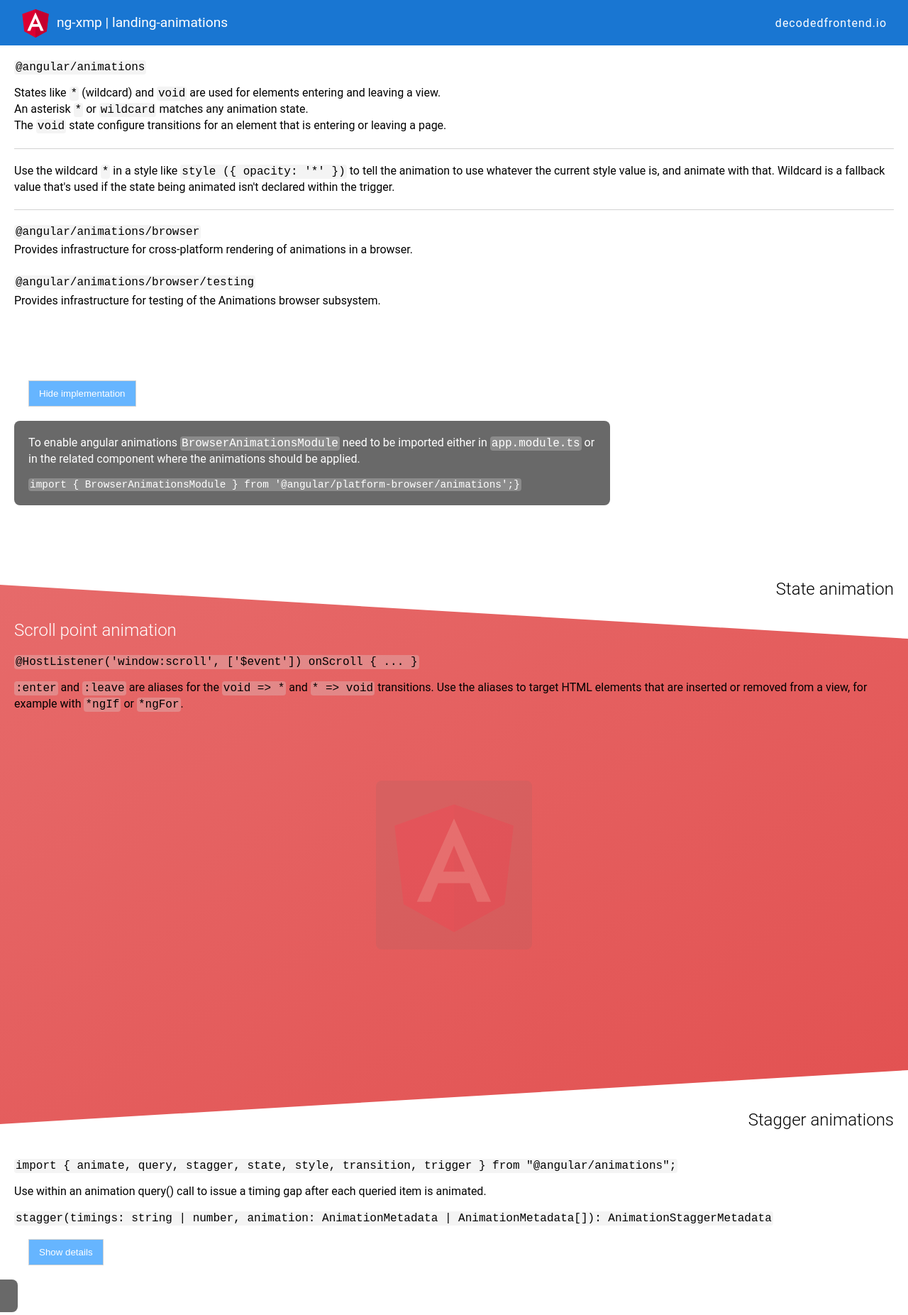
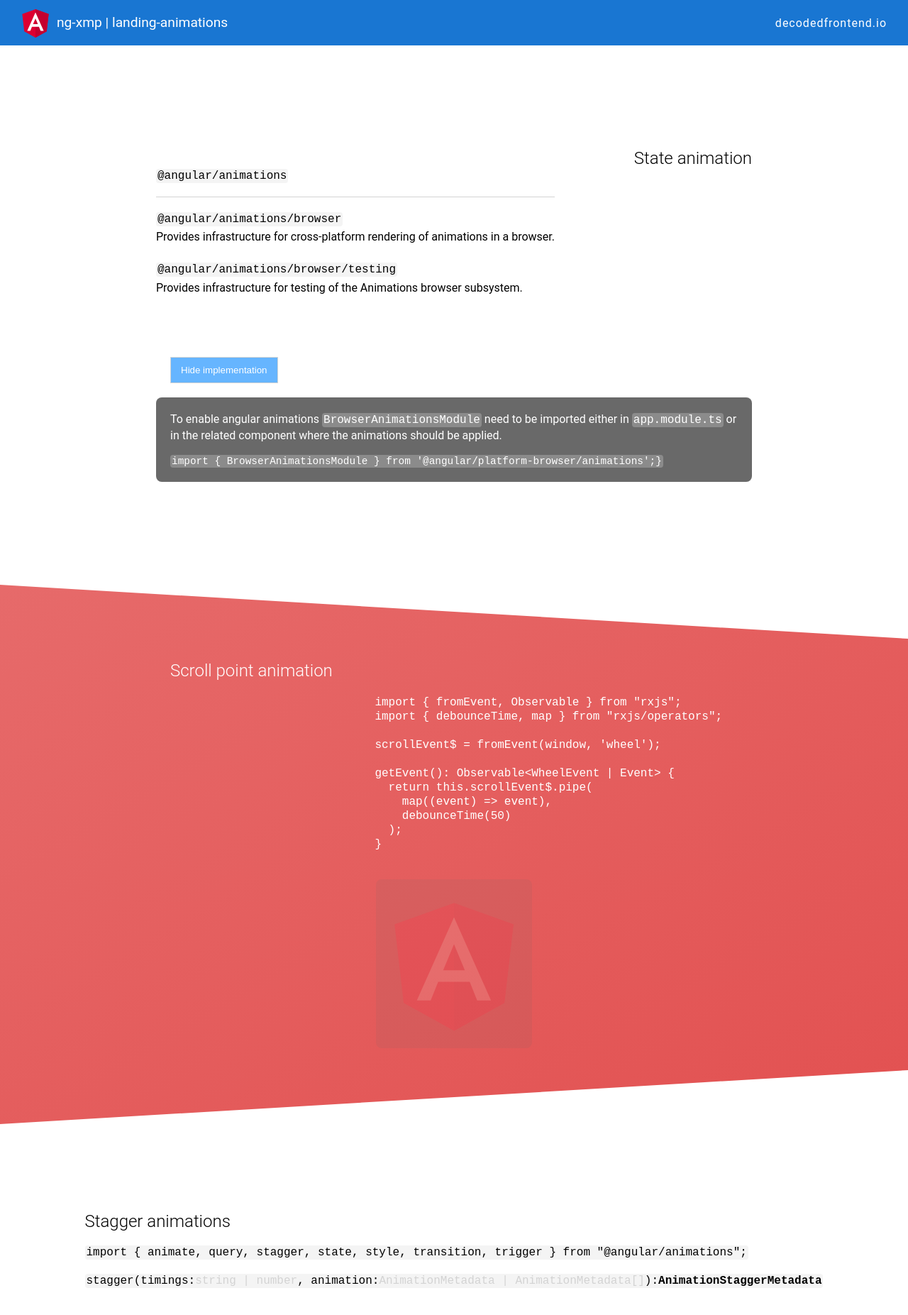
Before and after one commit to svenson95/ng-xmp-animations, an Angular app: page / in a window 1280 px wide. Shown: the top 1853 px of the page at 71% size. Built offline with nearby package versions, Linux system fonts and the light colour scheme.

Commit message:
WIP: updated stagger animation & some refactoring

```diff
--- a/src/app/components/enter/enter.component.html
+++ b/src/app/components/enter/enter.component.html
@@ -1,16 +1,7 @@
 <section class="one">
+  <h1 class="title right">State animation</h1>
   <div class="content">
     <code class="subtitle">@angular/animations</code>
-    <p>
-      States like <code>*</code> (wildcard) and <code>void</code> are used for elements entering and leaving a view. <br/>
-      An asterisk <code>*</code> or <code>wildcard</code> matches any animation state. <br/>
-      The <code>void</code> state configure transitions for an element that is entering or leaving a page.
-    </p>
-    <hr>
-    <p>
-      Use the wildcard <code>*</code> in a style like <code>{{"style ({ opacity: '*' })"}}</code> to tell the animation to use whatever the current style value is, and animate with that.
-      Wildcard is a fallback value that's used if the state being animated isn't declared within the trigger.
-    </p>
     <hr>
     <code class="subtitle">@angular/animations/browser</code>
     <p style="margin-top: 5px;">Provides infrastructure for cross-platform rendering of animations in a browser.</p>
@@ -19,14 +10,14 @@
   </div>
 
   <div class="card-wrapper">
-    <button class="btn" (click)="toggleVisible()">{{show ? 'Show' : 'Hide'}} implementation</button>
+    <button class="primary-button" (click)="toggleVisible()">{{show ? 'Show' : 'Hide'}} implementation</button>
 
-    <div class="card" [@fadeState]="visibleState" (@fadeState.start)="logStart($event)" (@fadeState.done)="logDone($event)">
+    <div class="card" [@slide]="visibleState" (@slide.start)="logStart($event)"
+         (@slide.done)="logDone($event)">
       <p>
         To enable angular animations <code>BrowserAnimationsModule</code> need to be imported either in
         <code>app.module.ts</code> or in the related component where the animations should be applied.</p>
       <code class="import">{{"import { BrowserAnimationsModule } from '@angular/platform-browser/animations';"}}}</code>
     </div>
   </div>
-  <h1 class="title right bottom">State animation</h1>
 </section>
--- a/src/app/components/enter/enter.component.scss
+++ b/src/app/components/enter/enter.component.scss
@@ -1,22 +1,25 @@
 
 section.one {
-  justify-content: space-between;
+  width: fit-content;
+  justify-content: center;
+  margin: auto;
 
-  .content {
-
+  div.content {
+    width: fit-content;
+    margin-bottom: 50px;
   }
 
-  .card-wrapper {
+  div.card-wrapper {
+    width: fit-content;
     display: flex;
     flex-direction: column;
     align-items: start;
 
-    button {
+    button.primary-button {
       margin: 20px;
     }
-  }
 
-  .card {
+    div.card {
       max-width: 800px;
       margin: 0;
 
@@ -26,6 +29,7 @@ section.one {
 
       code.import {
         font-size: .9rem;
+      }
     }
   }
 
--- a/src/app/components/enter/enter.component.ts
+++ b/src/app/components/enter/enter.component.ts
@@ -6,7 +6,7 @@ import { animate, state, style, transition, trigger } from "@angular/animations"
   templateUrl: './enter.component.html',
   styleUrls: ['./enter.component.scss'],
   animations: [
-    trigger('fadeState', [
+    trigger('slide', [
       state('*', style({
         opacity: 0,
         transform: 'translateX(-200%)'
--- a/src/app/components/scroll-point/scroll-point.component.html
+++ b/src/app/components/scroll-point/scroll-point.component.html
@@ -1,13 +1,11 @@
 <section class="two">
   <div class="content">
-    <h1 class="title left top">Scroll point animation</h1>
-    <code>{{"@HostListener('window:scroll', ['$event']) onScroll { ... }"}}</code>
-    <p>
-      <code>:enter</code> and <code>:leave</code> are aliases for the <code>void => *</code> and <code>* => void</code> transitions.
-      Use the aliases to target HTML elements that are inserted or removed from a view, for example with <code>*ngIf</code> or <code>*ngFor</code>.
-    </p>
-  </div>
-  <div class="card-wrapper">
+    <div class="header">
+      <h1 class="title left top">Scroll point animation</h1>
+    </div>
+    <div class="wrapper">
+      <code>{{typescript}}</code>
+    </div>
     <div class="card" [@scrolling]="slideState">
       <img src="assets/angular-logo.svg" alt="angular-logo" #image>
     </div>
--- a/src/app/components/scroll-point/scroll-point.component.scss
+++ b/src/app/components/scroll-point/scroll-point.component.scss
@@ -8,8 +8,29 @@ section.two {
     color: white;
   }
 
-  .card {
-    width: 180px;
-    margin-top: 80px;
+  .content {
+    width: 80%;
+    max-width: 800px;
+    margin: auto;
+
+    .header {
+      display: flex;
+    }
+
+    code {
+      white-space: pre;
+      color: white;
+      background: transparent;
+    }
+
+    div.wrapper {
+      margin-left: auto;
+      max-width: 550px;
+    }
+
+    .card {
+      width: 180px;
+      margin-top: 20px;
+    }
   }
 }
--- a/src/app/components/scroll-point/scroll-point.component.ts
+++ b/src/app/components/scroll-point/scroll-point.component.ts
@@ -16,7 +16,7 @@ import { ScrollService } from "../../services/scroll.service";
       state('visible', style({
         opacity: '*' // opacity is 1.0 by default
       })),
-      state('hidden',   style({
+      state('hidden', style({
         opacity: 0.1
       })),
       transition('visible => hidden', animate('500ms ease-out')),
@@ -25,6 +25,20 @@ import { ScrollService } from "../../services/scroll.service";
   ]
 })
 export class ScrollPointComponent implements OnInit {
+
+  public typescript = `
+    import { fromEvent, Observable } from "rxjs";
+    import { debounceTime, map } from "rxjs/operators";
+
+    scrollEvent$ = fromEvent(window, 'wheel');
+
+    getEvent(): Observable<WheelEvent | Event> {
+      return this.scrollEvent$.pipe(
+        map((event) => event),
+        debounceTime(50)
+      );
+    }
+  `;
 
   @ViewChild('image') image!: ElementRef;
   inViewport = false;
@@ -37,16 +51,18 @@ export class ScrollPointComponent implements OnInit {
     "Angular's animation system is built on CSS functionality"
   ];
 
-  constructor(@Inject(ScrollService) private scroll: ScrollService) { }
+  constructor(@Inject(ScrollService) private scroll: ScrollService) {
+    console.log(JSON.stringify(this.typescript))
+  }
+
+  get slideState() {
+    return this.inViewport ? 'visible' : 'hidden';
+  }
 
   ngOnInit() {
     this.scroll.getEvent().subscribe((event) => {
       this.inViewport = this.isInViewport(this.image.nativeElement);
     });
-  }
-
-  get slideState() {
-    return this.inViewport ? 'visible' : 'hidden';
   }
 
   isInViewport(el: HTMLElement) {
--- a/src/app/components/staggers/staggers.component.html
+++ b/src/app/components/staggers/staggers.component.html
@@ -1,12 +1,12 @@
 <section class="three">
   <div class="content">
-    <h1 class="title right top">Stagger animations</h1>
+    <h1 class="title">Stagger animations</h1>
     <code>{{"import { animate, query, stagger, state, style, transition, trigger } from \"@angular/animations\";"}}</code>
-    <p>Use within an animation query() call to issue a timing gap after each queried item is animated.</p>
-    <code>stagger(timings: string | number, animation: AnimationMetadata | AnimationMetadata[]): AnimationStaggerMetadata</code>
+    <code>stagger(timings: <span>string | number</span>, animation: <span>AnimationMetadata | AnimationMetadata[]</span>):
+      <b>AnimationStaggerMetadata</b></code>
     <div class="card-wrapper">
-      <button class="btn" (click)="toggleSlide()">{{inViewport ? 'Hide' : 'Show'}} details</button>
-      <div class="animation-wrapper" [@staggering]="staggerState" #cardsContainer>
+      <button class="primary-button" (click)="toggleSlide()">{{inViewport ? 'Hide' : 'Show'}} details</button>
+      <div class="animation-wrapper" [@stagger]="staggerState" #cardsContainer>
         <div class="card small" *ngFor="let c of cards">
           <span>&#10004;</span>
           <p>{{c}}</p>
--- a/src/app/components/staggers/staggers.component.scss
+++ b/src/app/components/staggers/staggers.component.scss
@@ -37,4 +37,20 @@ section.three {
       margin-top: 20px;
     }
   }
+
+  div.content {
+    width: fit-content;
+    display: flex;
+    flex-direction: column;
+    margin: auto;
+    grid-gap: 20px;
+
+    code {
+      display: flex;
+
+      span {
+        color: lightgrey;
+      }
+    }
+  }
 }
--- a/src/app/components/staggers/staggers.component.ts
+++ b/src/app/components/staggers/staggers.component.ts
@@ -1,33 +1,64 @@
 import {Component, ElementRef, Inject, OnInit, ViewChild} from '@angular/core';
-import { animate, query, stagger, state, style, transition, trigger } from "@angular/animations";
+import {animate, query, stagger, state, style, transition, trigger} from "@angular/animations";
 
-import { ScrollService } from "../../services/scroll.service";
+import {ScrollService} from "../../services/scroll.service";
 
-const MARGIN = '700px';
+const MARGIN = '800px';
 
 @Component({
   selector: 'app-staggers',
   templateUrl: './staggers.component.html',
   styleUrls: ['./staggers.component.scss'],
   animations: [
-    trigger('staggering', [
-      state('visible', style({})),
+    trigger('stagger', [
       state('hidden', style({
-        transform: `translateX(-${MARGIN})`
+        // initial
+        height: '*',
+        transform: `translateX(-${MARGIN})`,
       })),
+      state('visible', style({
+        // initial
+        height: '*',
+      })),
+      transition('hidden => visible', [
+        query('.card', stagger('150ms ease-in-out', [
+          style({
+            // initial
+            opacity: 0,
+            height: '0px',
+            'padding-top': '0',
+            'padding-bottom': '0',
+          }),
+          animate('250ms ease-in-out', style({
+            // final
+            opacity: 1,
+            transform: `translateX(${MARGIN})`,
+            height: '*',
+            'padding-top': '*',
+            'padding-bottom': '*',
+          })),
+        ]))
+      ]),
       transition('visible => hidden', [
-        query('.card',
-          stagger('100ms ease-in', [
-            animate('250ms ease-in-out', style({ transform: `translateX(-${MARGIN})` }))
-          ]))
-      ]),
-      transition('hidden => visible', [
-        query('.card',
-          stagger('120ms ease-in-out', [
-            animate('220ms ease-in-out', style({ transform: `translateX(${MARGIN})` }))
-          ]))
+        query('.card', stagger('120ms ease-in-out', [
+          style({
+            // initial
+            height: '*',
+            'padding-top': '*',
+            'padding-bottom': '*',
+            opacity: 1,
+          }),
+          animate('250ms ease-in-out', style({
+            // final
+            height: '0px',
+            'padding-top': '0',
+            'padding-bottom': '0',
+            opacity: 0,
+            transform: `translateX(-${MARGIN})`
+          }))
+        ]))
       ])
-    ])
+    ]),
   ]
 })
 export class StaggersComponent implements OnInit {
@@ -43,16 +74,17 @@ export class StaggersComponent implements OnInit {
 
   @ViewChild('cardsContainer') cardsContainer!: ElementRef;
 
-  constructor(@Inject(ScrollService) private scroll: ScrollService) { }
+  constructor(@Inject(ScrollService) private scroll: ScrollService) {
+  }
+
+  get staggerState() {
+    return this.inViewport ? 'visible' : 'hidden';
+  }
 
   ngOnInit() {
     this.scroll.getEvent().subscribe((event) => {
       this.inViewport = this.isInViewport(this.cardsContainer.nativeElement);
     });
-  }
-
-  get staggerState() {
-    return this.inViewport ? 'visible' : 'hidden';
   }
 
   isInViewport(el: HTMLElement) {
--- a/src/styles.scss
+++ b/src/styles.scss
@@ -14,7 +14,7 @@ button {
   border: none;
 }
 
-.btn {
+button.primary-button {
   cursor: pointer;
   height: fit-content;
   width: fit-content;
@@ -31,7 +31,7 @@ button {
 code {
   font-family: Roboto Mono, monospace;
   width: fit-content;
-  background-color: hsla(0,0%,86%,.3);
+  background-color: hsla(0, 0%, 86%, .3);
   border-radius: 4px;
   padding: 1px 2px;
 }
@@ -56,19 +56,6 @@ section {
       text-align: right;
       align-self: end;
     }
-
-    &.right.bottom {
-      transform: translateY(40px);
-    }
-
-    &.left.top {
-      margin-top: 30px;
-      margin-bottom: 20px;
-    }
-
-    &.right.top {
-      transform: translateY(-40px);
-    }
   }
 
   .card-wrapper {
```
Lines whose indentation alone changed are shown as unchanged.
